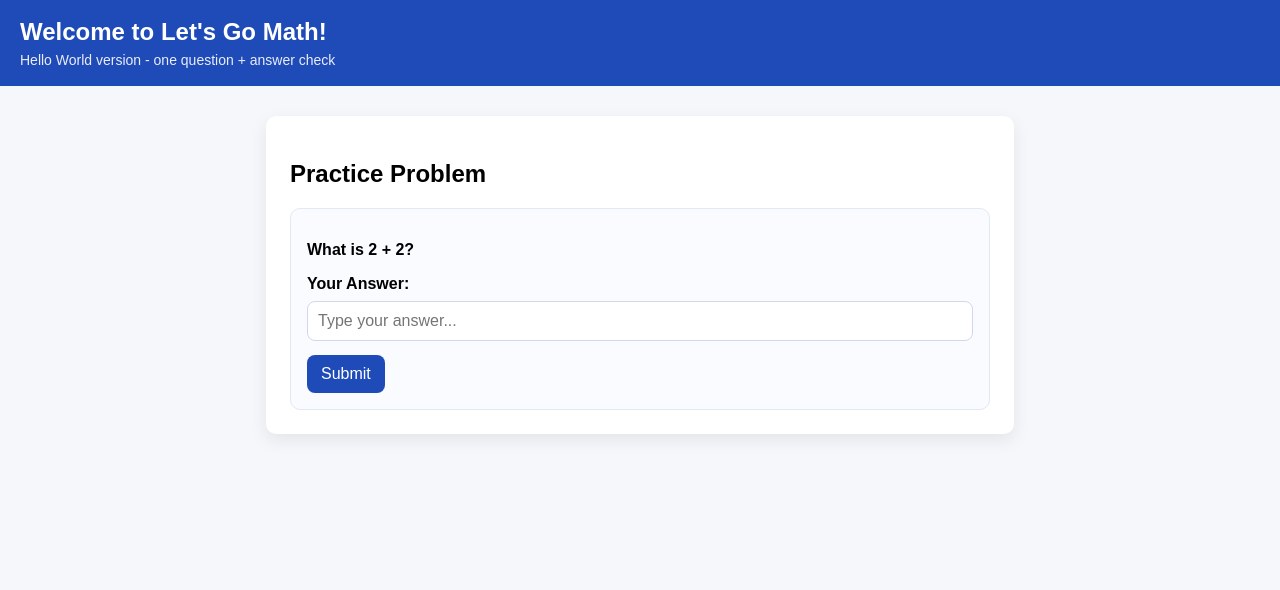
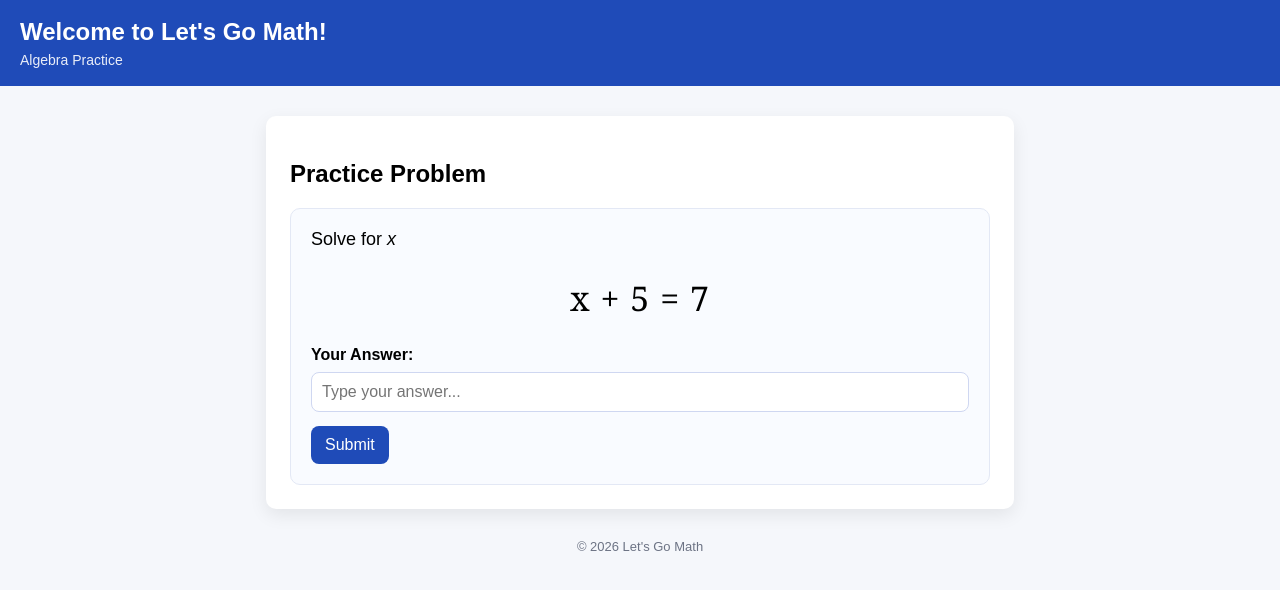
Before and after one commit to LucasDeutsch11/Let-s-Go-Math-, a Flask app: page / in a window 1280 px wide. Shown: the top 590 px of the page. Run offline with Flask 3, Linux system fonts and the light colour scheme.

Commit message:
Updated algebra practice format and style

```diff
--- a/app.py
+++ b/app.py
@@ -1,10 +1,13 @@
 from flask import Flask, render_template, request
+import os
 
 app = Flask(__name__)
 
 PROBLEM = {
-    "question" : "What is 2 + 2?",
-    "answer" : 4
+    "instruction" : "Solve for",
+    "variable" : "x",
+    "equation" : "x + 5 = 7",
+    "answer" : 2
 }
 
 @app.route("/", methods=["GET", "POST"])
@@ -26,6 +29,14 @@ def home():
                     feedback = "Incorrect!"
             except ValueError:
                 feedback = "Please enter a valid whole number."
-    return render_template("index.html", question=PROBLEM["question"], feedback=feedback, user_answer=user_answer)
+    return render_template(
+        "index.html",
+        instruction=PROBLEM["instruction"],
+        variable=PROBLEM["variable"],
+        equation=PROBLEM["equation"],
+        feedback=feedback,
+        user_answer=user_answer
+    )
 if __name__ == '__main__':
-    app.run(debug=True, port=5002)
+    port = int(os.environ.get("PORT", 5000))
+    app.run(host="0.0.0.0", port=port)
--- a/templates/index.html
+++ b/templates/index.html
@@ -36,10 +36,24 @@
         }
         .problem-box {
             margin-top: 18px;
-            padding: 16px;
+            padding: 20px;
             border: 1px solid #e3e8f5;
             border-radius: 10px;
             background: #f9fbff;
+        }
+        .instruction {
+            font-size: 18px;
+            margin-bottom: 10px;
+        }
+        .equation {
+            font-size: 34px;
+            font-family: Georgia, serif;
+            text-align: center;
+            margin: 25px 0;
+            letter-spacing: 1px;
+        }
+        .equation em {
+            font-style: italic;
         }
         label {
             display: block;
@@ -95,12 +109,17 @@
 <body>
     <header>
         <h1>Welcome to Let's Go Math!</h1>
-        <div class="subtitle">Hello World version - one question + answer check</div>
+        <div class="subtitle">Algebra Practice</div>
     </header>
     <main class="container">
         <h2>Practice Problem</h2>
         <div class="problem-box">
-            <p><strong>{{ question }}</strong></p>
+            <div class="instruction">
+                {{ instruction }} <em>{{ variable }}</em>
+            </div>
+            <div class="equation">
+                {{ equation }}
+            </div>
             <form method="POST">
                 <label for="answer">Your Answer:</label>
                 <input
@@ -121,6 +140,8 @@
             {% endif %}
         </div>
     </main>
-    <footer></footer>
+    <footer>
+        © 2026 Let's Go Math
+    </footer>
 </body>
 </html>
```
